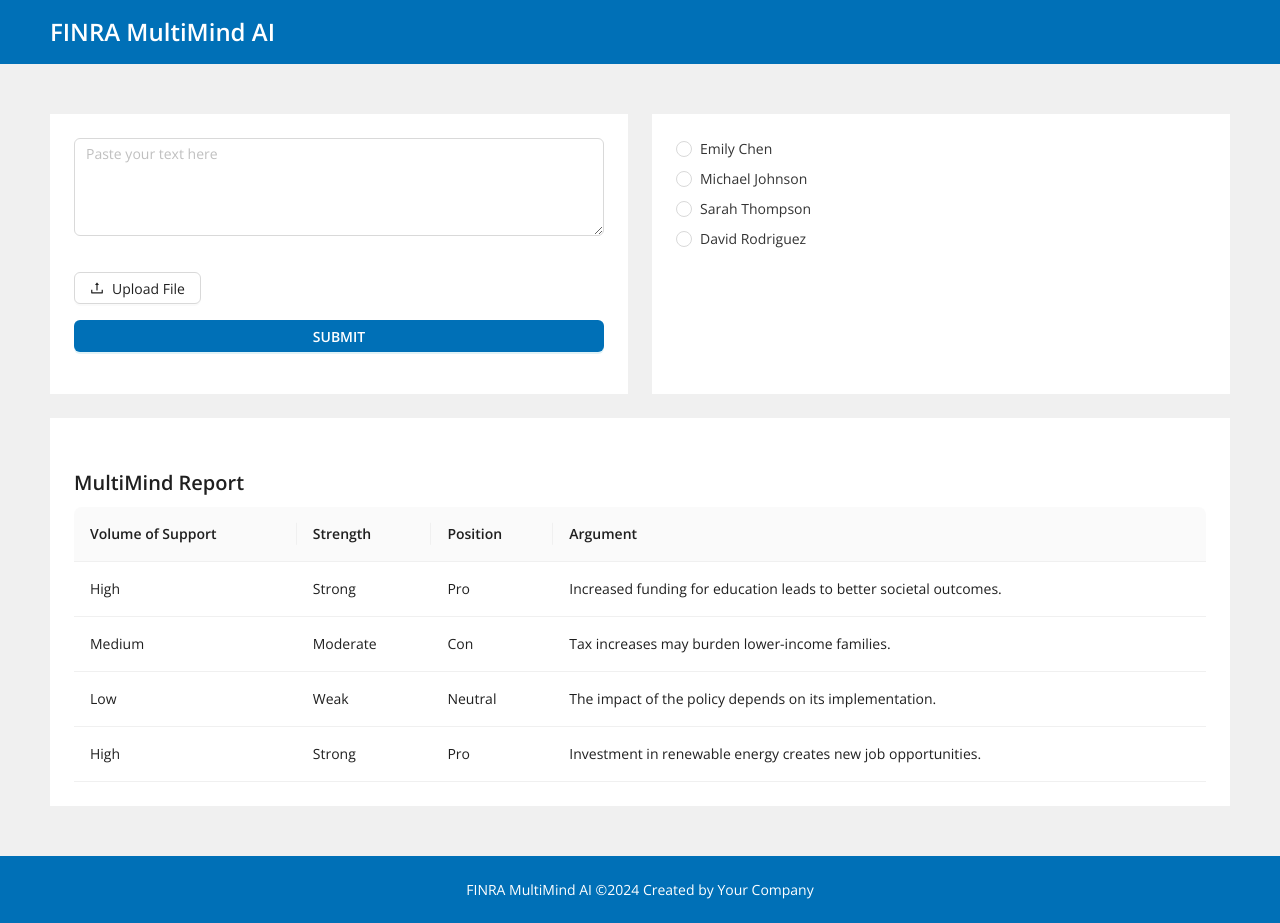
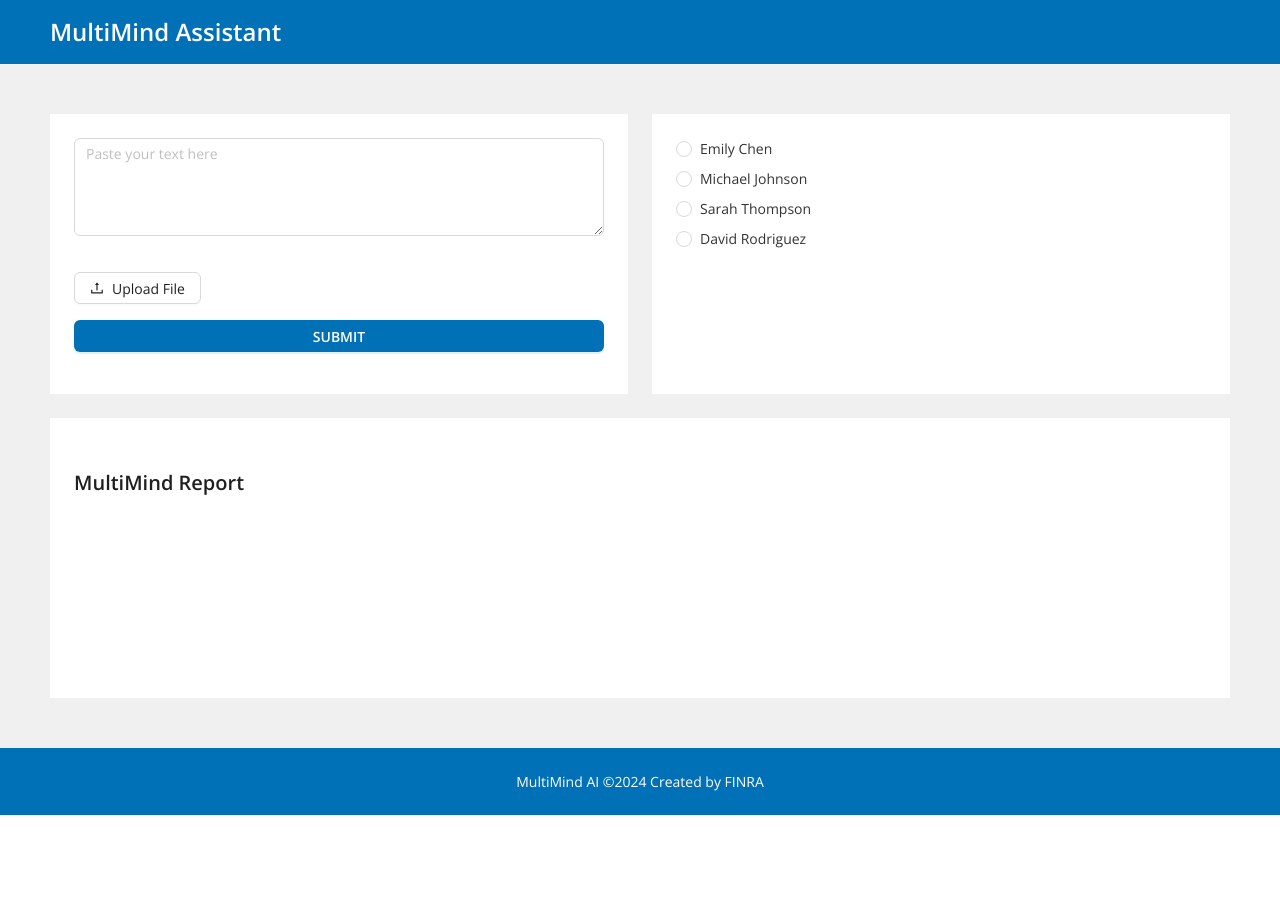
Before and after one commit to yankunsong/MultiMind, a React (Create React App) app in the folder frontend/: page / in a window 1280 px wide. After the commit the page ends 815 px from the top, so only its background shows below. Built offline with nearby package versions, Linux system fonts and the light colour scheme.

Commit message:
minor updates

```diff
--- a/frontend/src/App.js
+++ b/frontend/src/App.js
@@ -1,4 +1,4 @@
-import React from 'react';
+import React, { useState } from 'react';
 import { Layout, Typography, ConfigProvider, Row, Col } from 'antd';
 import InputContainer from './containers/InputContainer';
 import MultiMindReportContainer from './containers/MultiMindReportContainer';
@@ -9,6 +9,12 @@
 const { Title } = Typography;
 
 function App() {
+  const [showReport, setShowReport] = useState(false); // State to control report visibility
+
+  const handleShowReport = () => {
+    setShowReport(true); // Show the report on submit
+  };
+
   return (
     <ConfigProvider
       theme={{
@@ -21,14 +27,14 @@
       <Layout className="layout">
         <Header className="finra-primary-bg" style={{ padding: '0 50px' }}>
           <Title level={3} style={{ color: 'white', margin: '16px 0' }}>
-            FINRA MultiMind AI
+            MultiMind Assistant
           </Title>
         </Header>
         <Content style={{ padding: '50px 50px', backgroundColor: '#f0f0f0' }}>
           <Row gutter={[24, 24]}>
             <Col xs={24} lg={12}>
               <div style={{ background: '#fff', padding: 24, minHeight: 280 }}>
-                <InputContainer />
+                <InputContainer onSubmit={handleShowReport} />
               </div>
             </Col>
             <Col xs={24} lg={12}>
@@ -38,13 +44,13 @@
             </Col>
             <Col span={24}>
               <div style={{ background: '#fff', padding: 24, minHeight: 280 }}>
-                <MultiMindReportContainer />
+                <MultiMindReportContainer showReport={showReport} /> {/* Pass showReport state */}
               </div>
             </Col>
           </Row>
         </Content>
         <Footer style={{ textAlign: 'center', backgroundColor: '#0070b7', color: '#ffffff' }}>
-          FINRA MultiMind AI ©{new Date().getFullYear()} Created by Your Company
+          MultiMind AI ©{new Date().getFullYear()} Created by FINRA
         </Footer>
       </Layout>
     </ConfigProvider>
--- a/frontend/src/components/MultiMindReport.js
+++ b/frontend/src/components/MultiMindReport.js
@@ -1,7 +1,5 @@
 import React from 'react';
-import { Table, Typography } from 'antd';
-
-const { Title } = Typography;
+import { Table } from 'antd';
 
 function MultiMindReport() {
   const columns = [
@@ -43,10 +41,7 @@
   ];
 
   return (
-    < >
-      <Title level={4}>MultiMind Report</Title>
-      <Table columns={columns} dataSource={data} pagination={false} />
-    </ >
+    <Table columns={columns} dataSource={data} pagination={false} />
   );
 }
 
--- a/frontend/src/containers/InputContainer.js
+++ b/frontend/src/containers/InputContainer.js
@@ -4,7 +4,7 @@
 import FileUpload from '../components/FileUpload';
 import SubmitButton from '../components/SubmitButton';
 
-function InputContainer() {
+function InputContainer({ onSubmit }) {
   const [text, setText] = useState('');
   const [file, setFile] = useState(null);
 
@@ -21,6 +21,7 @@
 
   const handleSubmit = () => {
     console.log('Submitting:', { text, file });
+    onSubmit(); // Call the onSubmit prop to show the report
     // TODO: Implement submission logic
   };
 
--- a/frontend/src/containers/MultiMindReportContainer.js
+++ b/frontend/src/containers/MultiMindReportContainer.js
@@ -1,12 +1,15 @@
 import React from 'react';
+import { Typography } from 'antd';
 import MultiMindReport from '../components/MultiMindReport';
 
-function MultiMindReportContainer() {
-  // Here you can add any container logic if needed
-  // For example, fetching data, managing state, etc.
+const { Title } = Typography;
 
+function MultiMindReportContainer({ showReport }) {
   return (
-    <MultiMindReport />
+    <div>
+      <Title level={4}>MultiMind Report</Title>
+      {showReport && <MultiMindReport />} {/* Conditionally render the report */}
+    </div>
   );
 }
 
```
